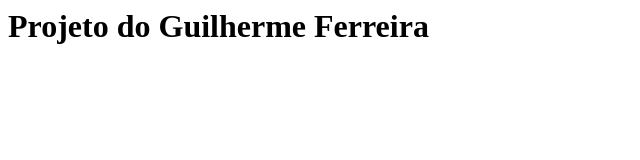
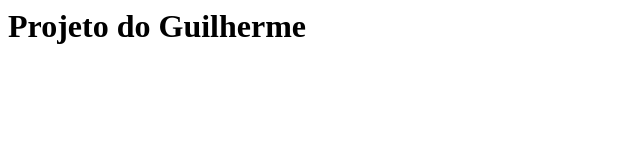
Before and after one commit to TomKypils/curso-git, a plain HTML site: page index.html in a window 1280 px wide. Shown: the whole page, without its empty margins (0-640 px from the left). Drawn offline with Linux system fonts and the light colour scheme.

Commit message:
Título da pagina

```diff
--- a/index.html
+++ b/index.html
@@ -1,7 +1,7 @@
 <html>
    <head>
     <body>
-      <h1>Projeto do Guilherme Ferreira </h1>
+      <h1>Projeto do Guilherme</h1>
 
     </body>
    </head>
```
